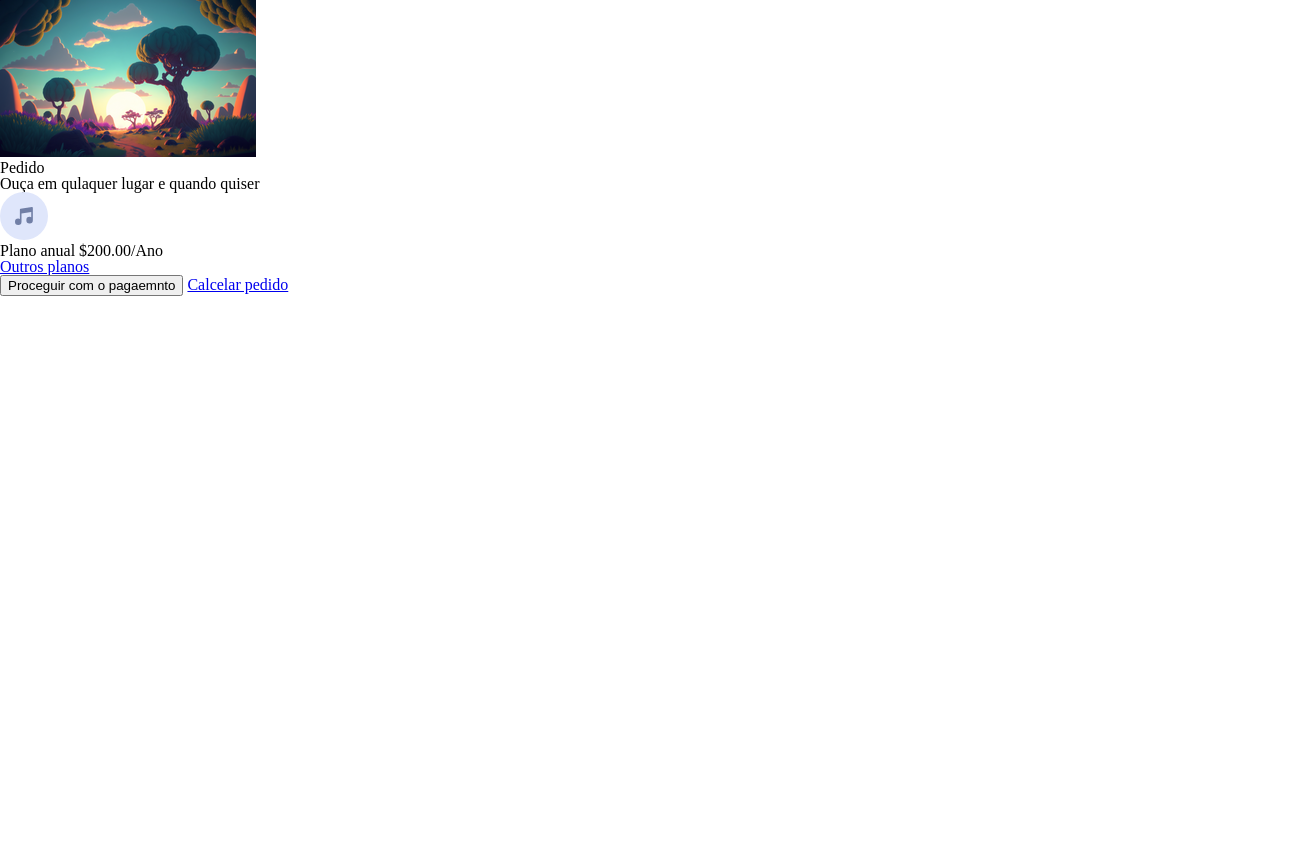
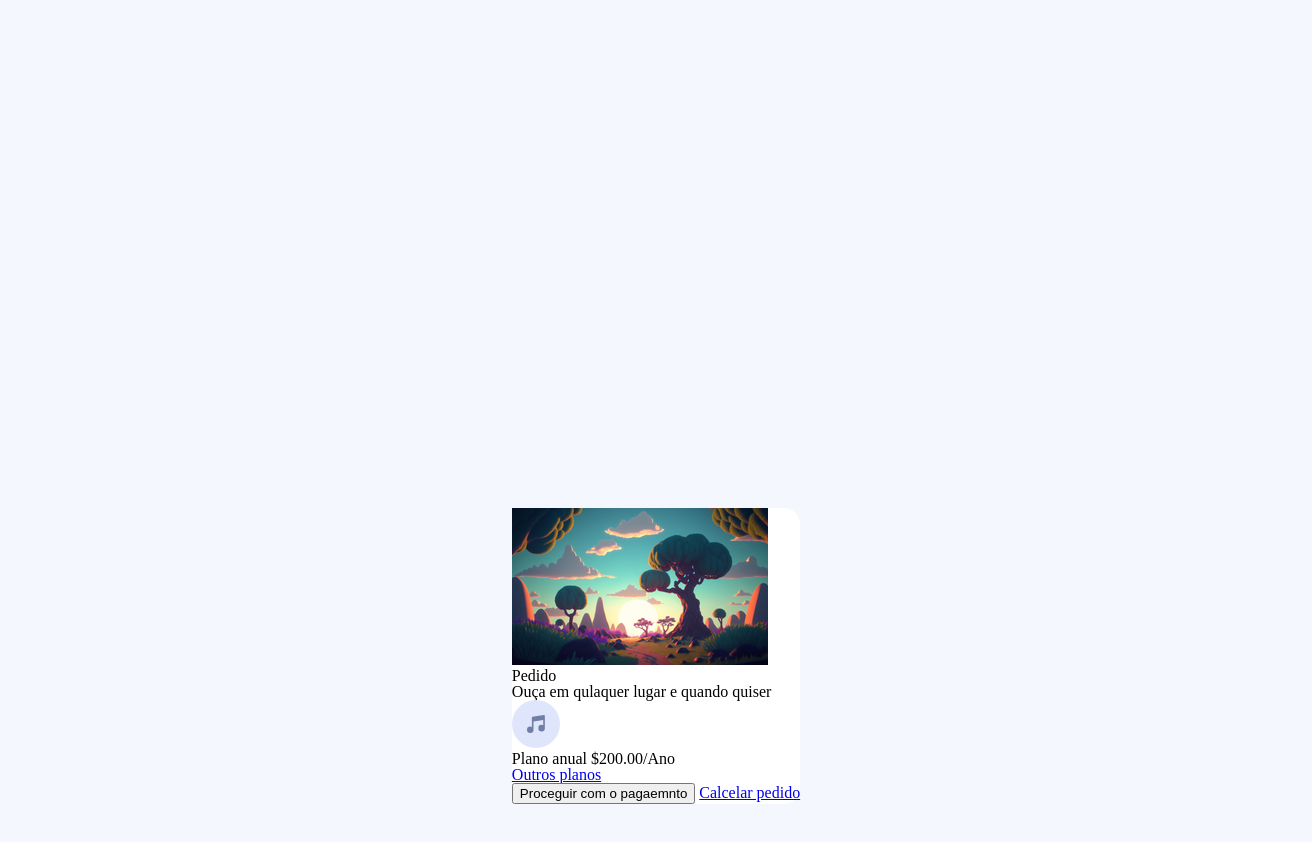
Before and after one commit to DocCaio/Card-Payment, a plain HTML site: page index.html in a window 1280 px wide. Shown: the whole page, 1312 px wide, since content can reach past the window. Before the commit the page ends 800 px from the top, so only its background shows below. Drawn offline with nearby package versions, Linux system fonts and the light colour scheme.

Commit message:
update fix

```diff
--- a/index.html
+++ b/index.html
@@ -8,8 +8,8 @@
     <link rel="preconnect" href="https://fonts.gstatic.com" crossorigin>
     <link href="https://fonts.googleapis.com/css2?family=Red+Hat+Display:wght@400;500;700&display=swap" rel="stylesheet">
     <link rel="shortcut icon" href="/images/favicon-32x32.png" type="image/x-icon">
-    <link rel="stylesheet" href="styles/style.css">
-    <link rel="stylesheet" href="/reset.css">
+    <link rel="stylesheet" href="https://cdn.jsdelivr.net/npm/reset-css@5.0.1/reset.min.css">
+    <link rel="stylesheet" href="./styles/style.css">
     <title>Card</title>
 </head>
 <body>
--- a/reset.css
+++ /dev/null
@@ -1,135 +0,0 @@
-/* http://meyerweb.com/eric/tools/css/reset/
-   v2.0 | 20110126
-   License: none (public domain)
-*/
-
-html,
-body,
-div,
-span,
-applet,
-object,
-iframe,
-h1,
-h2,
-h3,
-h4,
-h5,
-h6,
-p,
-blockquote,
-pre,
-a,
-abbr,
-acronym,
-address,
-big,
-cite,
-code,
-del,
-dfn,
-em,
-img,
-ins,
-kbd,
-q,
-s,
-samp,
-small,
-strike,
-strong,
-sub,
-sup,
-tt,
-var,
-b,
-u,
-i,
-center,
-dl,
-dt,
-dd,
-ol,
-ul,
-li,
-fieldset,
-form,
-label,
-legend,
-table,
-caption,
-tbody,
-tfoot,
-thead,
-tr,
-th,
-td,
-article,
-aside,
-canvas,
-details,
-embed,
-figure,
-figcaption,
-footer,
-header,
-hgroup,
-menu,
-nav,
-output,
-ruby,
-section,
-summary,
-time,
-mark,
-audio,
-video {
-    margin: 0;
-    padding: 0;
-    border: 0;
-    font-size: 100%;
-    font: inherit;
-    vertical-align: baseline;
-}
-
-/* HTML5 display-role reset for older browsers */
-article,
-aside,
-details,
-figcaption,
-figure,
-footer,
-header,
-hgroup,
-menu,
-nav,
-section {
-    display: block;
-}
-
-body {
-    line-height: 1;
-}
-
-ol,
-ul {
-    list-style: none;
-}
-
-blockquote,
-q {
-    quotes: none;
-}
-
-blockquote:before,
-blockquote:after,
-q:before,
-q:after {
-    content: '';
-    content: none;
-}
-
-table {
-    border-collapse: collapse;
-    border-spacing: 0;
-}
--- a/styles/variaveis/base.scss
+++ b/styles/abstract/_base.scss
@@ -1,4 +1,4 @@
-@import './varaiveis.scss' ;
+@import './varaiveis' ;
 body {
     background: $cor-fundo;
     width: 100%;
--- a/styles/style.scss
+++ b/styles/style.scss
@@ -1,2 +1,2 @@
-@import '/styles/variaveis/base.scss';
-@import '/styles/partes/main.scss';
+@import './abstract/base';
+@import './componets/main';
```
Also changed, not shown: styles/abstract/_varaiveis.scss (renamed from styles/variaveis/varaiveis.scss), styles/componets/_main.scss (renamed from styles/partes/main.scss), styles/partes/main.css (deleted), styles/style.css, styles/variaveis/base.css (deleted), styles/variaveis/varaiveis.css (deleted), 4 other files.
